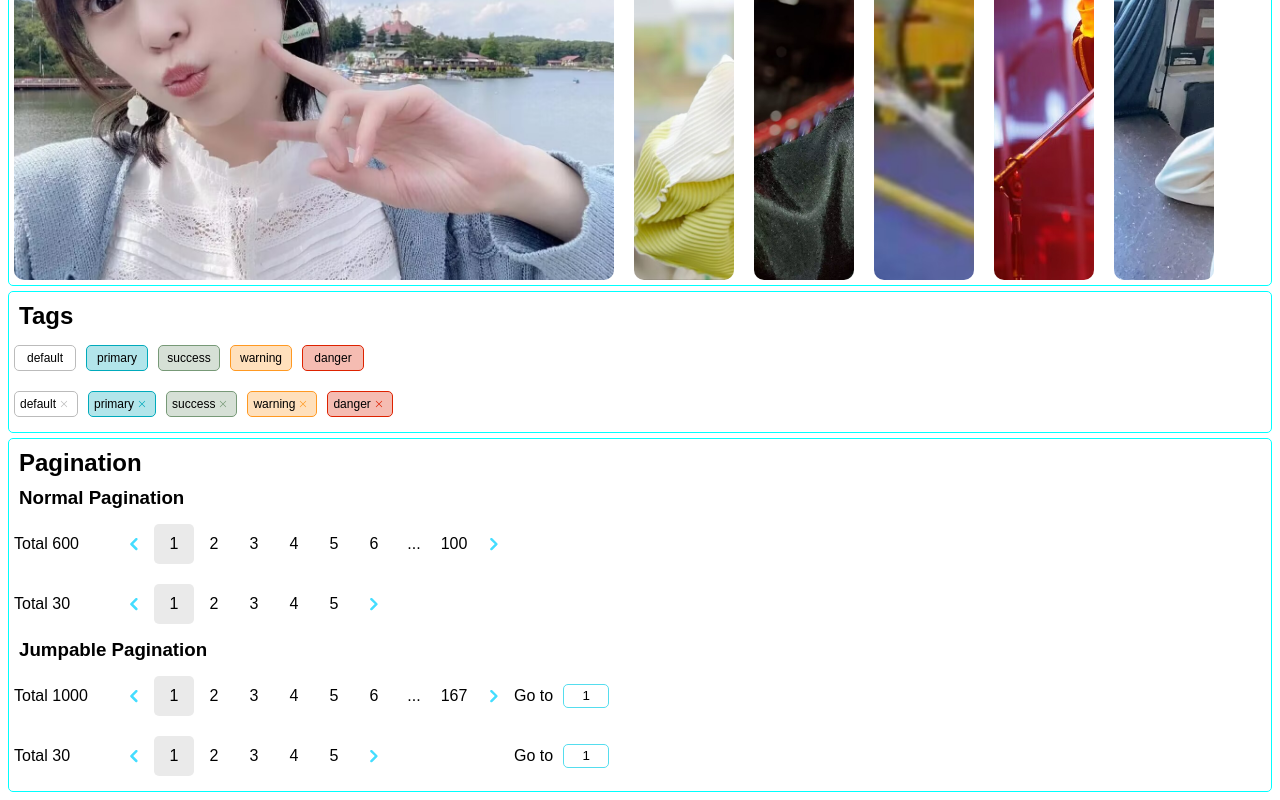
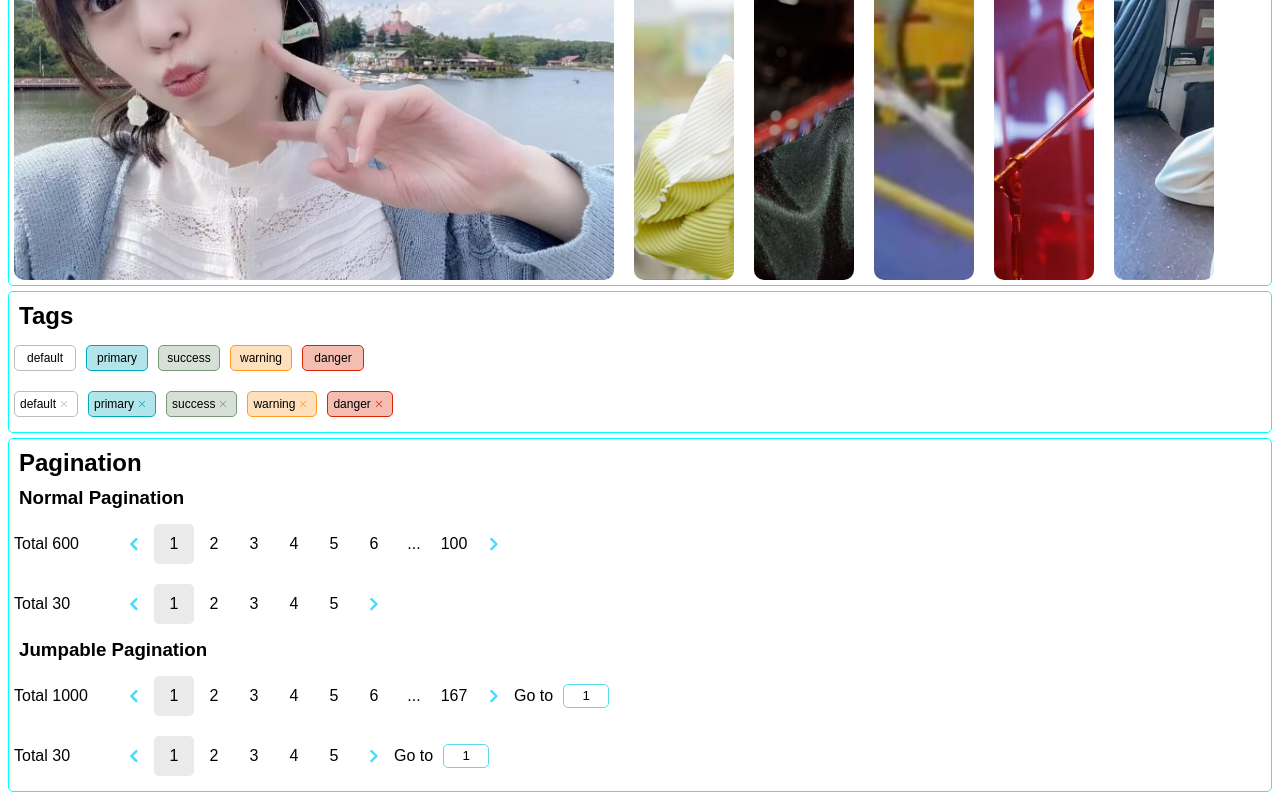
Before and after one commit to CainHappyfish/Doki-UI, a Vue app in the folder Doki-UI/: page / in a window 1280 px wide. Shown: the part 2959-3759 px from the top of the page. Built offline with nearby package versions, Linux system fonts and the light colour scheme.

Commit message:
Update pagination.scss

```diff
--- a/Doki-UI/src/styles/pagination/pagination.scss
+++ b/Doki-UI/src/styles/pagination/pagination.scss
@@ -15,7 +15,7 @@
 }
 
 .pagination {
-  width: 400px;
+  min-width: 200px;
   height: 40px;
   display: flex;
   align-items: center;
```
